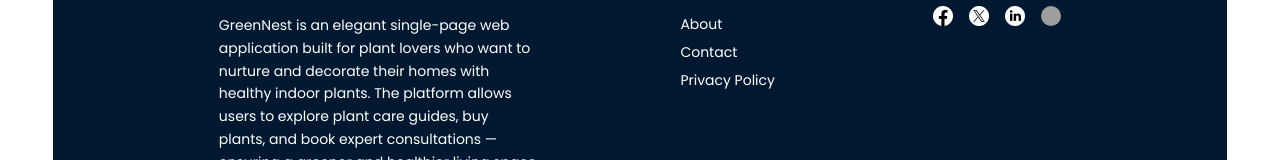
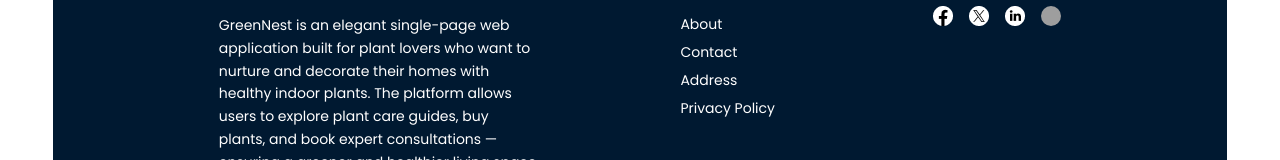
Before and after one commit to badsha103868/my-green-nest-a09, a React (Vite) app: page / in a window 1280 px wide. Shown: the part 4803-4963 px from the top of the page. Built offline with nearby package versions, Linux system fonts and the light colour scheme; no server answers; grey boxes are pictures that could not be loaded.

Commit message:
added a-09 to  public repo

```diff
--- a/src/Components/Footer.jsx
+++ b/src/Components/Footer.jsx
@@ -23,6 +23,7 @@ const Footer = () => {
     <h6 className="text-white footer-title text-lg font-semibold">Quick Links</h6>
     <a className="link link-hover">About</a>
     <a className="link link-hover">Contact</a>
+    <a className="link link-hover">Address</a>
     <a className="link link-hover">Privacy Policy</a>
 
 
```
